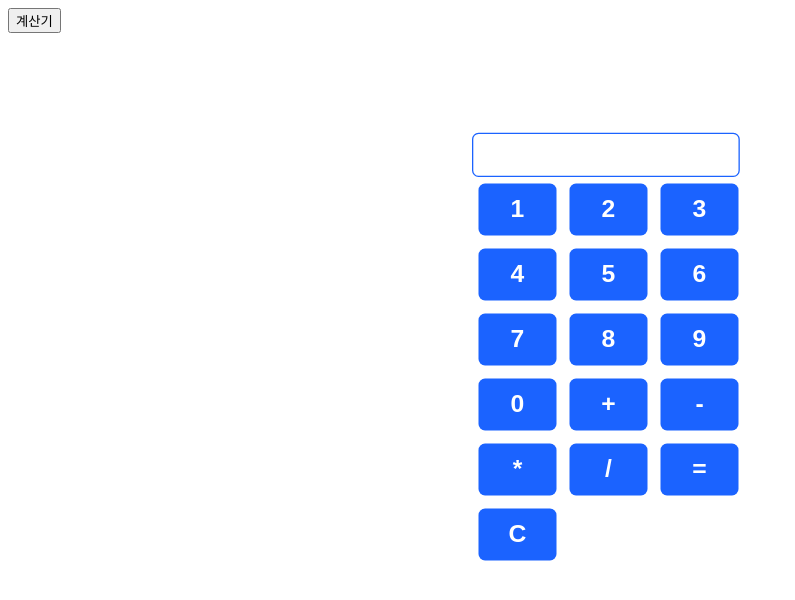
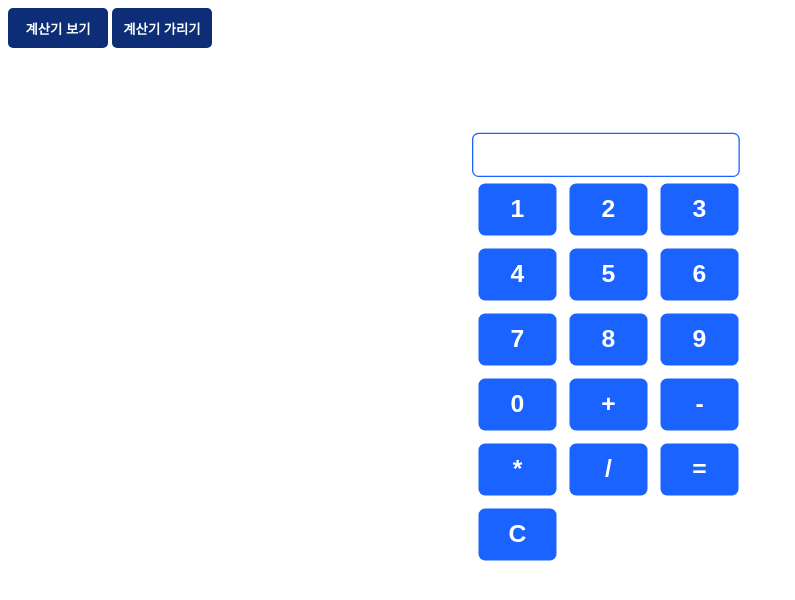
Before and after one commit to choitjddn0311/client-side-program, a plain HTML site: page calculator.html in a window 1280 px wide. Shown: the whole page, without its empty margins (0-795 px from the left). Drawn offline with nearby package versions, Linux system fonts and the light colour scheme.

Commit message:
feat : show hide button

```diff
--- a/calculator.html
+++ b/calculator.html
@@ -40,10 +40,21 @@
             border-radius: 5px;
             color: #1b63ff;
         }
+        #vcal , #hcal{
+            border: none;
+            color: #fff;
+            background: #0d2e77;
+            cursor: pointer;
+            border-radius: 5px;
+            width: 100px;
+            height: 40px;
+            font-weight: bold;
+        }
     </style>
 </head>
 <body>
-    <input type="button" value="계산기" id="vcal">
+    <input type="button" value="계산기 보기" id="vcal">
+    <input type="button" value="계산기 가리기" id="hcal">
     <form action="" name="cal" id="cal">
         <input type="text" name="txt" id="txt"><br>
         <input type="button" value="1" class="nb" onclick="ni(1)"><input type="button" value="2" class="nb" onclick="ni(2)"><input type="button" value="3" class="nb" onclick="ni(3)"><br>
@@ -71,7 +82,10 @@
         //버튼을 누르면 계산기가 열리게
         $(document).ready(function(){
             $("#vcal").click(function(){
-                $("#cal").fadeToggle();
+                $("#cal").stop().slideUp(500);
+            });
+            $("#hcal").click(function(){
+                $("#cal").stop().slideDown(500);
             })
         })
     </script>
```
